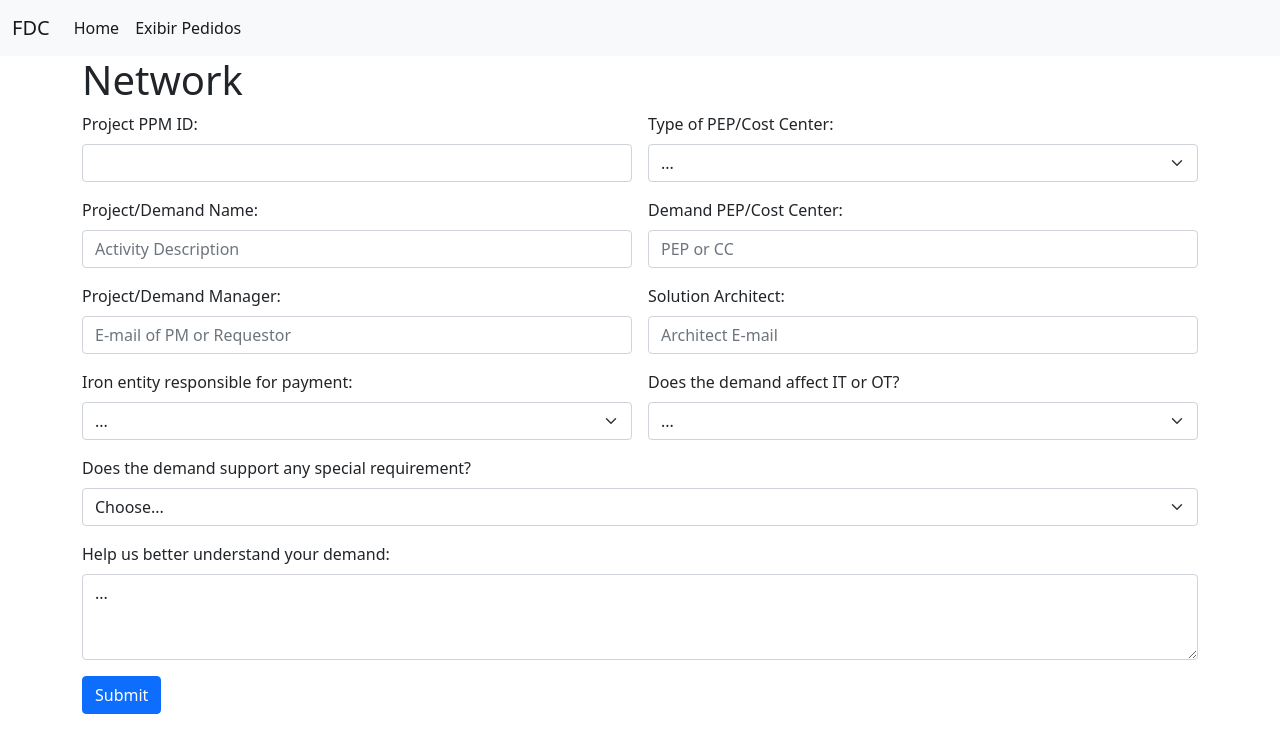
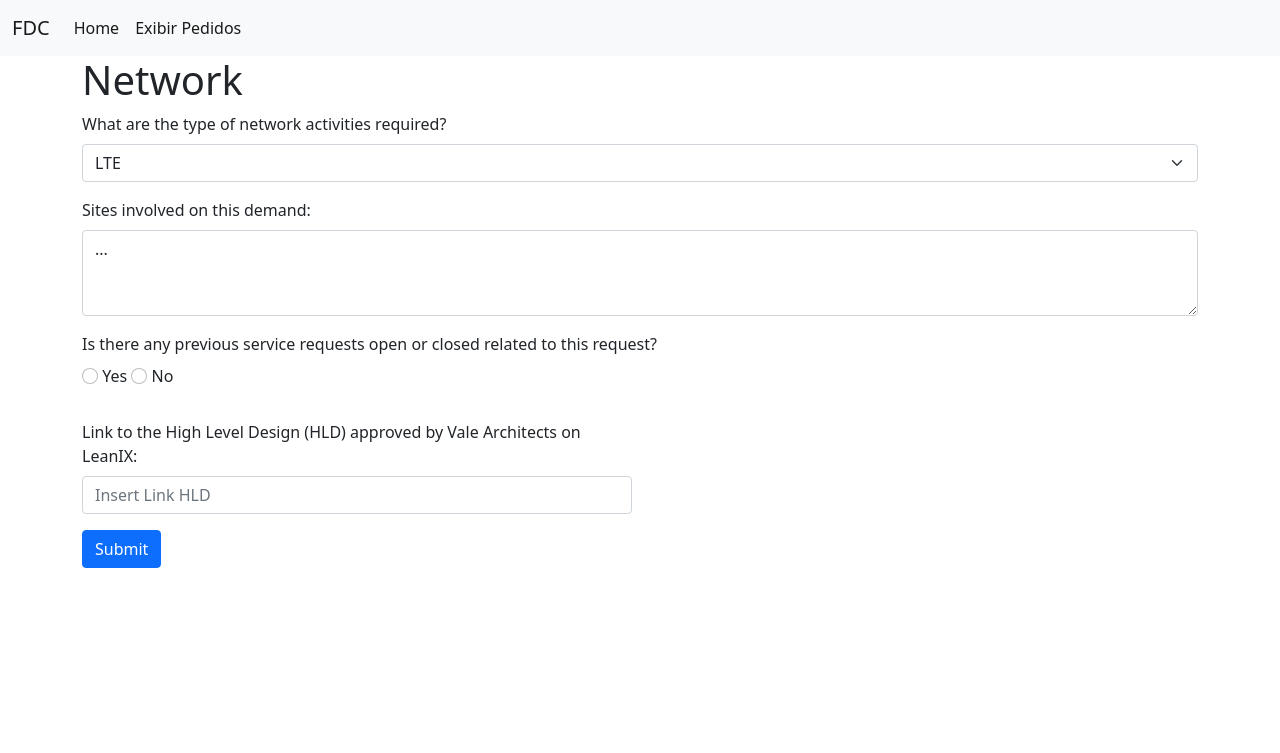
Before and after one commit to RicardoGoncal/fdc-python-flask, a Flask app: template network/templates/network/network_view.html in a window 1280 px wide. Shown: the top 753 px of the page. Run offline with Flask 3, Linux system fonts and the light colour scheme; the template is opened without the code that fills it, so the values that code supplies are empty.

Commit message:
Ajuste formularios e criacao de nova tabela de request

```diff
--- a/general/templates/general/homepage.html
+++ b/general/templates/general/homepage.html
@@ -4,7 +4,7 @@
 <div class="container mt-5">
   <div class="row">
       <div class="col-md-6">
-          <div class="card" style="cursor: pointer;" onclick="window.location.href='cloud_form'">
+          <div class="card" style="cursor: pointer;" onclick="window.location.href='nova_demanda_cloud'">
               <!-- <img src="https://via.placeholder.com/100" class="card-img-top" alt="Image Placeholder">   -->
               <div class="card-body" >
                   <h5 class="card-title">Infra Cloud / Network Cloud</h5>
@@ -14,7 +14,7 @@
       </div>
       <div class="col-md-6">
           <div class="card">
-              <div class="card-body" style="cursor: pointer;" onclick="window.location.href='network_form'">
+              <div class="card-body" style="cursor: pointer;" onclick="window.location.href='nova_demanda_network'">
                   <h5 class="card-title">Network</h5>
                   <p class="card-text">Request related to needs connectivity of Iron Network, like configuring Firewall, Netscaler, Routing/Switches</p>
               </div>
--- a/models/__init__.py
+++ b/models/__init__.py
@@ -1 +1,3 @@
 from models.cloud import CloudModel
+from models.network import NetworkModel
+from models.request import RequestModel
--- a/network/templates/network/network_view.html
+++ b/network/templates/network/network_view.html
@@ -11,67 +11,46 @@
 </style>
 
 {% block content %}
-    <h1 class="container center-form">Network </h1>
+    <h1 class="container center-form">Network</h1>
 
+    <!-- Inicio da parte de dados comuns dos usuarios -->
     <div class="container center-form">
-        <form action="" method="POST" class="row g-3">
-            <div class="col-md-6">
-                <label for="inputPPM" class="form-label">Project PPM ID: </label>
-                <input type="text" class="form-control" id="inputPPM">
-            </div>
-            <div class="col-md-6">
-                <label for="inputTypeCust" class="form-label">Type of PEP/Cost Center:</label>
-                <select id="inputTypeCust" class="form-select">
-                <option selected>...</option>
-                <option>CAPEX</option>
-                <option>OPEX</option>
-                </select>
-            </div>
-            <div class="col-md-6">
-                <label for="inputProjectDemandName" class="form-label">Project/Demand Name: </label>
-                <input type="text" class="form-control" id="inputProjectDemandName" placeholder="Activity Description">
-            </div>
-            <div class="col-md-6">
-                <label for="inputDemandPEPCC" class="form-label">Demand PEP/Cost Center: </label>
-                <input type="text" class="form-control" id="inputDemandPEPCC" placeholder="PEP or CC">
-            </div>
-            <div class="col-md-6">
-                <label for="inputManager" class="form-label">Project/Demand Manager: </label>
-                <input type="text" class="form-control" id="inputManager" placeholder="E-mail of PM or Requestor">
-            </div>
-             <div class="col-md-6">
-                <label for="inputArchitect" class="form-label">Solution Architect: </label>
-                <input type="text" class="form-control" id="inputArchitect" placeholder="Architect E-mail">
-            </div>
-            <div class="col-md-6">
-                <label for="inputEntityResposible" class="form-label">Iron entity responsible for payment:</label>
-                <select id="inputEntityResposible" class="form-select">
-                <option selected>...</option>
-                <option>Iron S.A</option>
-                <option>Iron Fundation</option>
-                </select>
-            </div>
-            <div class="col-md-6">
-                <label for="inputItOt" class="form-label">Does the demand affect IT or OT?</label>
-                <select id="inputItOt" class="form-select">
-                <option selected>...</option>
-                <option>IT</option>
-                <option>OT</option>
+        <form action="/processar_form_network" method="POST" class="row g-3">
+            <!-- Inicio da parte de dados para area de Network -->
+            <div class="col-12">
+                <label for="inputNetworkActivity" class="form-label">What are the type of network activities required?</label>
+                <select id="inputNetworkActivity" class="form-select" name="inputNetworkActivity" required>
+                <option selected>Firewall</option>
+                <option selected>Routing & Switching</option>
+                <option selected>NetScaler</option>
+                <option selected>LTE</option>
                 </select>
             </div>
             <div class="col-12">
-                <label for="inputSpecialReq" class="form-label">Does the demand support any special requirement?</label>
-                <select id="inputSpecialReq" class="form-select">
-                <option selected>Choose...</option>
-                <option>...</option>
-                </select>
+                <label for="inputSitesDemand" class="form-label">Sites involved on this demand: </label>
+                <textarea class="form-control" id="inputSitesDemand" name="inputSitesDemand" rows="3" required>...</textarea>
             </div>
-            <div class="col-12">
-                <label for="inputHelpText" class="form-label">Help us better understand your demand: </label>
-                <textarea class="form-control" id="inputHelpText" rows="3">...</textarea>
+            <div class="container">
+                <label for="labelRadioPsr" class="form-label">Is there any previous service requests open or closed related to this request?</label><br>
+                <input class="form-check-input" type="radio" id="radioPsrYes" name="radioPsr" value="Yes" required>
+                <label class="form-check-label" for="radioPsrYes">
+                    Yes
+                </label>
+                <input class="form-check-input" type="radio" id="radioPsrNo" name="radioPsr" value="No" required>
+                <label class="form-check-label" for="radioPsrNo">
+                    No
+                </label>
             </div>
 
-
+            <!-- De acordo com a escolha do Radio Button o HTML vai mudar com um script basico em Javascript -->
+            <div id="radioPsrResult" class="col-md-12">
+                <!-- Aqui o script dinamico vai alocar o codigo html para alterar a pagina -->
+            </div>
+            <div class="col-md-6">
+                <label for="inputHLD" class="form-label">Link to the High Level Design (HLD) approved by Vale Architects on LeanIX: </label>
+                <input type="text" class="form-control" id="inputHLD" name="inputHLD" placeholder="Insert Link HLD" required>
+            </div>
+            <!-- Fim da parte de dados para area de Cloud -->
 
             <div class="col-12">
                 <button type="submit" class="btn btn-primary">Submit</button>
@@ -79,4 +58,37 @@
         </form>
     </div>
 
+
+    <script>
+        const choiceRadios = document.querySelectorAll('input[name="radioPsr"]');
+        const resultDiv = document.getElementById('radioPsrResult');
+
+        choiceRadios.forEach(radio => {
+            radio.addEventListener('change', () => {
+                // resultDiv.innerHTML = ''; // Limpa o conteúdo anterior
+
+                if (radio.value === 'Yes' && radio.id === "radioPsrYes"){
+
+                    resultDiv.innerHTML = ''; // Limpa o conteúdo anterior
+                    // Criacao do label
+                    const label = document.createElement('label');
+                    label.textContent = 'What are the IDs?'
+
+                    // Criacao do campo
+                    const inputField = document.createElement('input');
+                    inputField.setAttribute('id', 'inputIDs')
+                    inputField.setAttribute('type', 'text');
+                    inputField.setAttribute('class', 'form-control');
+                    inputField.setAttribute('name', 'inputIDs');
+                    inputField.setAttribute('placeholder', 'Insert IDs');
+                    inputField.required = true;
+                    resultDiv.appendChild(label);
+                    resultDiv.appendChild(inputField);
+                }else{
+                    resultDiv.innerHTML = ''; // Limpa o conteúdo anterior
+                }
+            })
+        })
+    </script>
+
 {% endblock %}
```
Also changed, not shown: cloud/cloud.py (+14 -6 lines), cloud/templates/cloud/cloud_view.html (+0 -53 lines), general/homepage.py (+6 -2 lines), general/templates/general/novaDemanda.html (added, +76 -0 lines), models/cloud.py (+7 -13 lines), models/network.py (added, +20 -0 lines), models/request.py (added, +24 -0 lines), network/network.py (+61 -8 lines).
